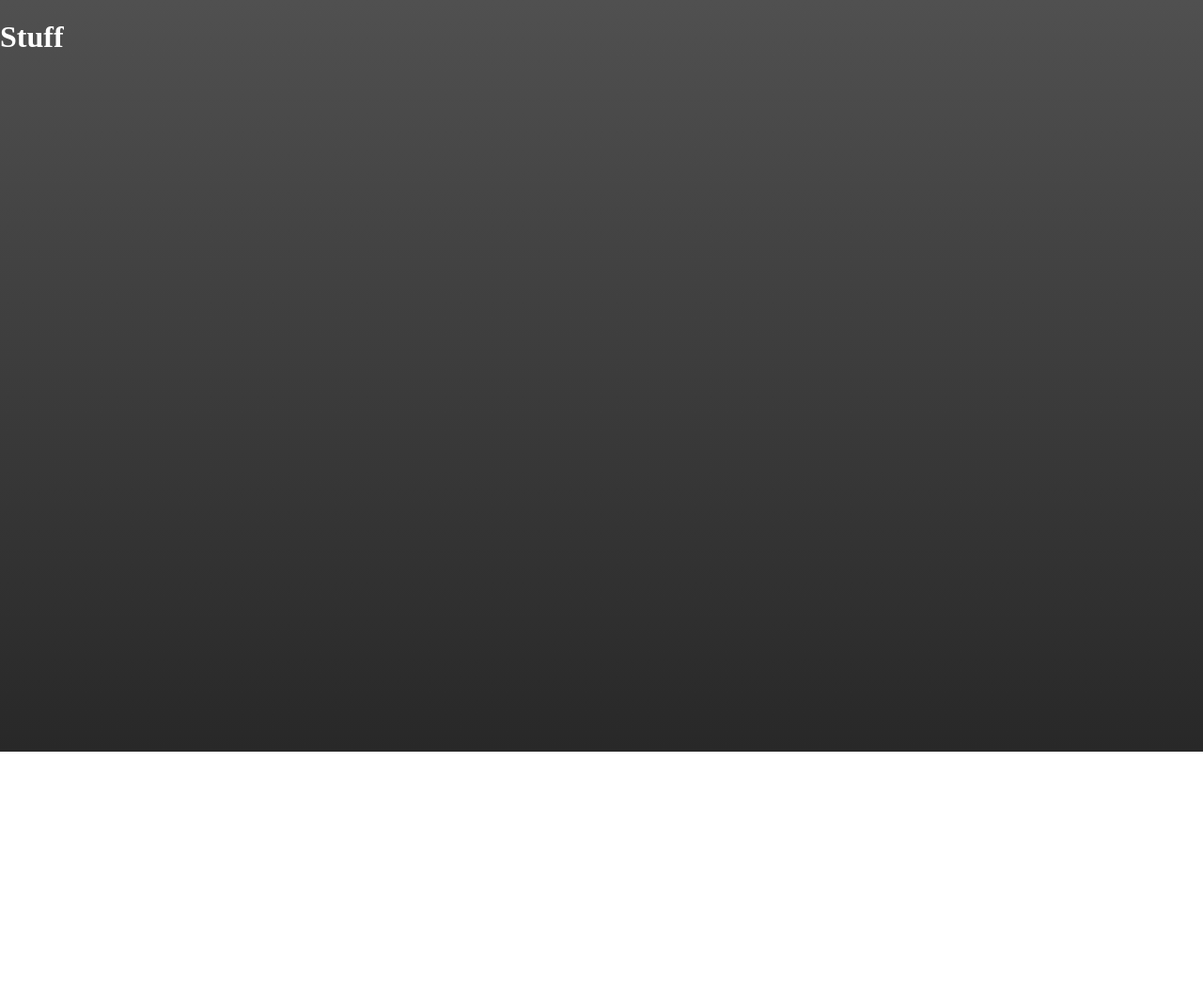
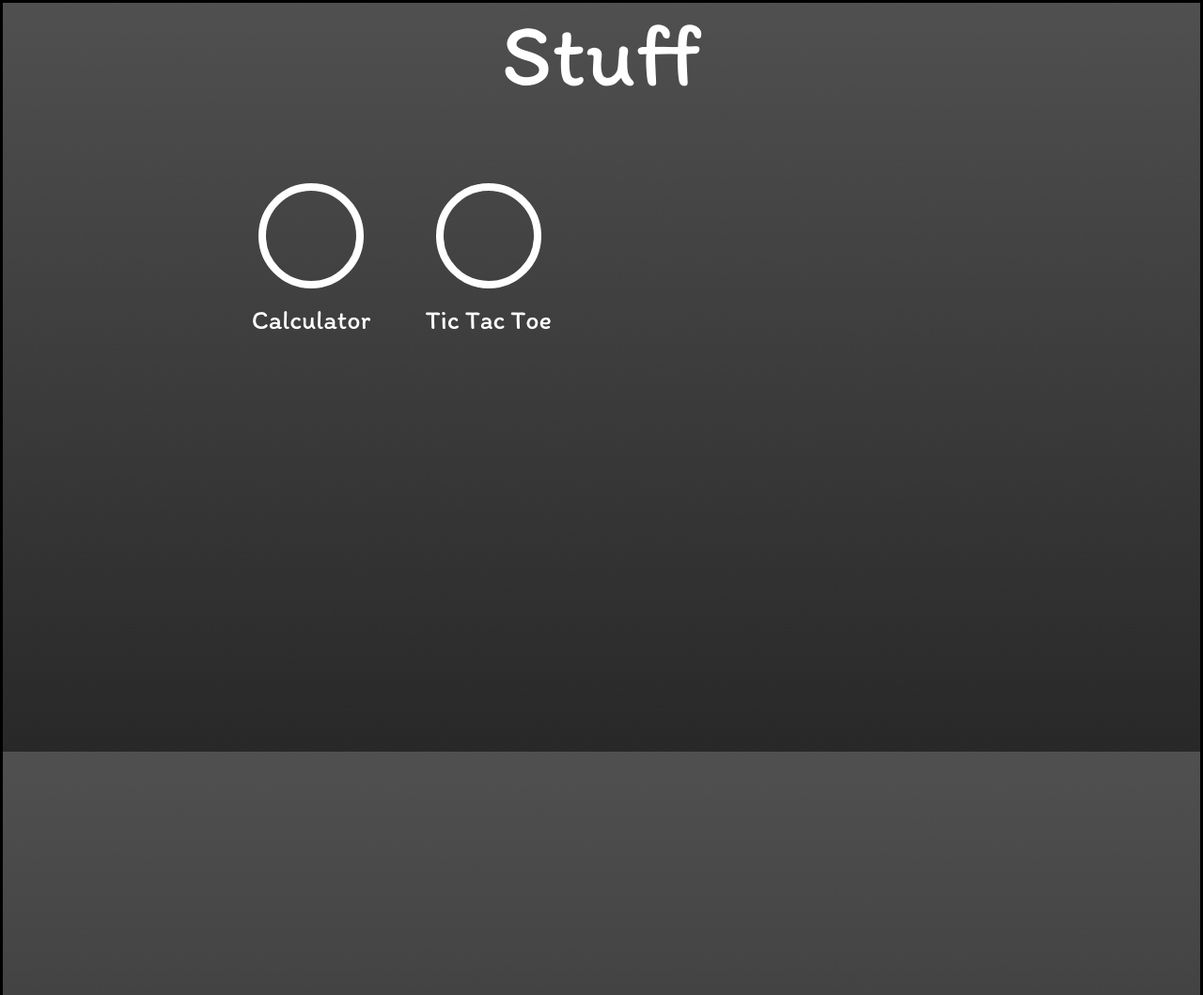
Before and after one commit to Vyxico/vyxico.github.io, a plain HTML site: page home.html in a window 1280 px wide. Shown: the whole page at 94% size. Before the commit the page ends 800 px from the top, so only its background shows below. Drawn offline with Linux system fonts and the light colour scheme.

Commit message:
lots of changes to home page

```diff
--- a/apps/tic_tac_toe/styles.css
+++ b/apps/tic_tac_toe/styles.css
@@ -4,6 +4,7 @@ body {
     background: linear-gradient(rgb(80, 80, 80), rgb(40, 40, 40));
     width: 100vw;
     height: 100vh;
+    margin: 0;
 }
 
 #title {
@@ -41,6 +42,7 @@ body {
     cursor: pointer;
     position: relative;
     top: 8.5vh;
+    left: 1vh;
 }
 
 #restart_button {
--- a/home.html
+++ b/home.html
@@ -9,7 +9,22 @@
         <link rel="stylesheet" href="styles.css">
     </head>
     <body>
-        <h1 id="title">Stuff</h1>
+        <div id="title">Stuff</div>
+
+        <div id="apps">
+            <div id="calculator_container" class="button_container">
+                <button id="calculator_button" class="app_button" onclick="location.href='apps/calculator/index.html'">
+
+                </button>
+                Calculator
+            </div>
+            <div id="tic_tac_toe_container" class="button_container">
+                <button id="tic_tac_toe_button" class="app_button" onclick="location.href='apps/tic_tac_toe/index.html'">
+
+                </button>
+                Tic Tac Toe
+            </div>
+        </div>
 
         <script src="script.js"></script>
     </body>
--- a/styles.css
+++ b/styles.css
@@ -10,5 +10,49 @@ body {
 
 #title {
     color: white;
+    font-family: "Itim", sans-serif;
+    font-size: 12vh;
+    position: fixed;
+    text-align: center;
+    width: 100vw;
+    height: 14vh;
+}
 
+#apps {
+    display: grid;
+    grid-template-columns: repeat(7, auto);
+    position: relative;
+    border: solid;
+    width: 100vw;
+    height: 100vh;
+    padding-left: 20vw;
+    padding-right: 20vw;
+    padding-top: 22vh;
+    padding-bottom: 10vh;
 }
+
+.button_container {
+    display: grid;
+    grid-template-rows: repeat(2, auto);
+    height: 18vh;
+    width: 14vh;
+    text-align: center;
+    color: white;
+    font-family: "Itim", sans-serif;
+    font-size: 3.5vh;
+}
+
+.app_button {
+    width: 14vh;
+    height: 14vh;
+    background-color: rgba(255, 255, 255, 0);
+    border: white solid;
+    border-radius: 7vh;
+    border-width: 1vh;
+    margin: 2vh;
+    cursor: pointer;
+}
+
+.app_button:hover {
+    background-color: rgba(255, 255, 255, 0.1);
+}
```
